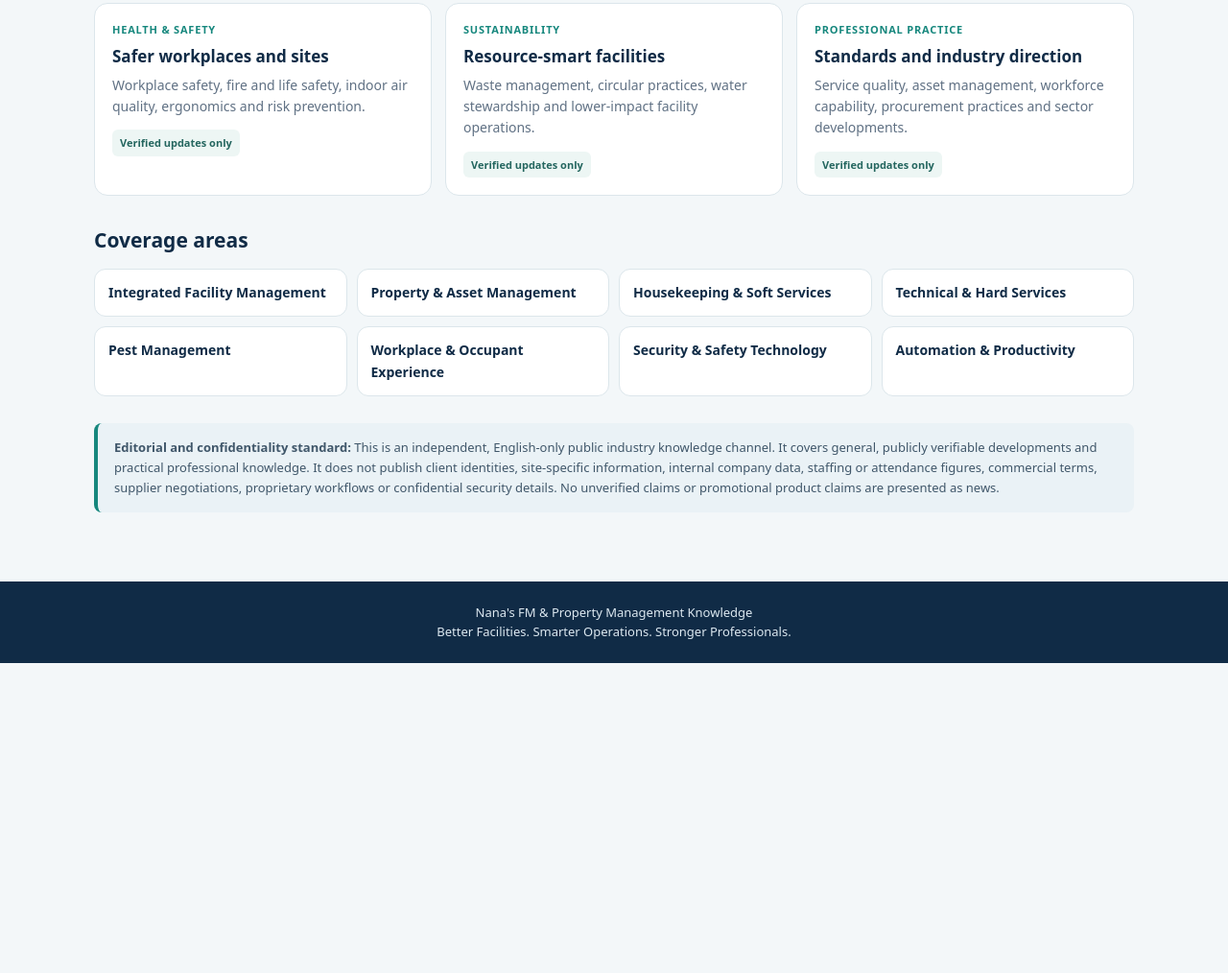
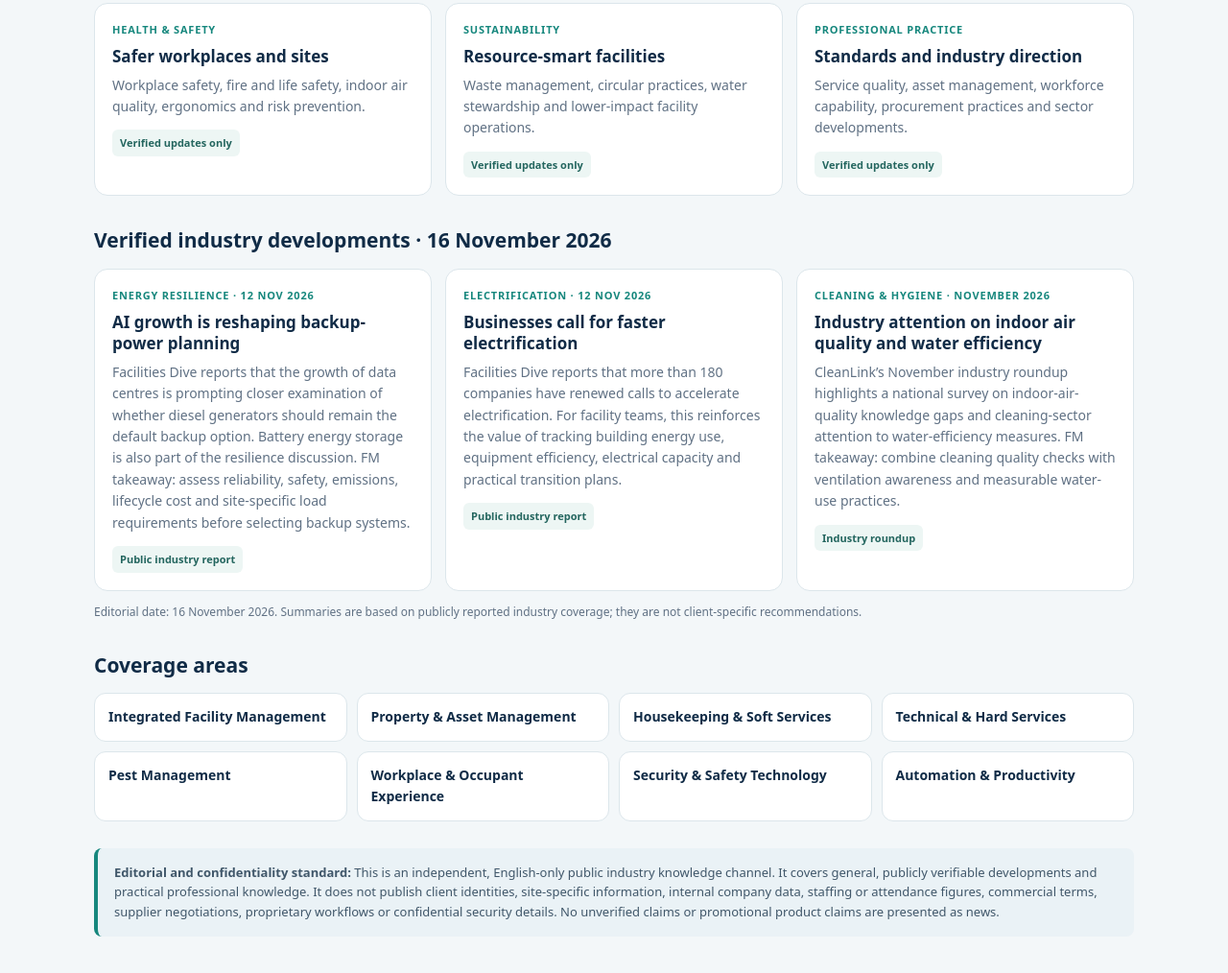
Before and after one commit to narayanantrident-cloud/nanas-daily-news, a plain HTML site: page fm-site/index.html in a window 1280 px wide. Shown: the part 716-1730 px from the top of the page at 96% size. Before the commit the page ends 1407 px from the top, so only its background shows below. Drawn offline with Linux system fonts and the light colour scheme.

Commit message:
Publish facility management industry updates for 16 November 2026

```diff
--- a/fm-site/index.html
+++ b/fm-site/index.html
@@ -58,6 +58,15 @@ footer{background:var(--navy);color:#dce8f0;text-align:center;padding:22px 16px;
     <article class="card"><div class="label">Professional practice</div><h3>Standards and industry direction</h3><p>Service quality, asset management, workforce capability, procurement practices and sector developments.</p><span class="status">Verified updates only</span></article>
   </section>
 
+
+  <h2 class="section-title">Verified industry developments · 16 November 2026</h2>
+  <section class="grid" aria-label="Current facility management industry updates">
+    <article class="card"><div class="label">Energy resilience · 12 Nov 2026</div><h3>AI growth is reshaping backup-power planning</h3><p>Facilities Dive reports that the growth of data centres is prompting closer examination of whether diesel generators should remain the default backup option. Battery energy storage is also part of the resilience discussion. FM takeaway: assess reliability, safety, emissions, lifecycle cost and site-specific load requirements before selecting backup systems.</p><span class="status">Public industry report</span></article>
+    <article class="card"><div class="label">Electrification · 12 Nov 2026</div><h3>Businesses call for faster electrification</h3><p>Facilities Dive reports that more than 180 companies have renewed calls to accelerate electrification. For facility teams, this reinforces the value of tracking building energy use, equipment efficiency, electrical capacity and practical transition plans.</p><span class="status">Public industry report</span></article>
+    <article class="card"><div class="label">Cleaning &amp; hygiene · November 2026</div><h3>Industry attention on indoor air quality and water efficiency</h3><p>CleanLink’s November industry roundup highlights a national survey on indoor-air-quality knowledge gaps and cleaning-sector attention to water-efficiency measures. FM takeaway: combine cleaning quality checks with ventilation awareness and measurable water-use practices.</p><span class="status">Industry roundup</span></article>
+  </section>
+  <p style="font-size:12px;color:#607184;margin-top:12px">Editorial date: 16 November 2026. Summaries are based on publicly reported industry coverage; they are not client-specific recommendations.</p>
+
   <h2 class="section-title">Coverage areas</h2>
   <section class="topics" aria-label="Facility management coverage">
     <div class="topic">Integrated Facility Management</div>
```
